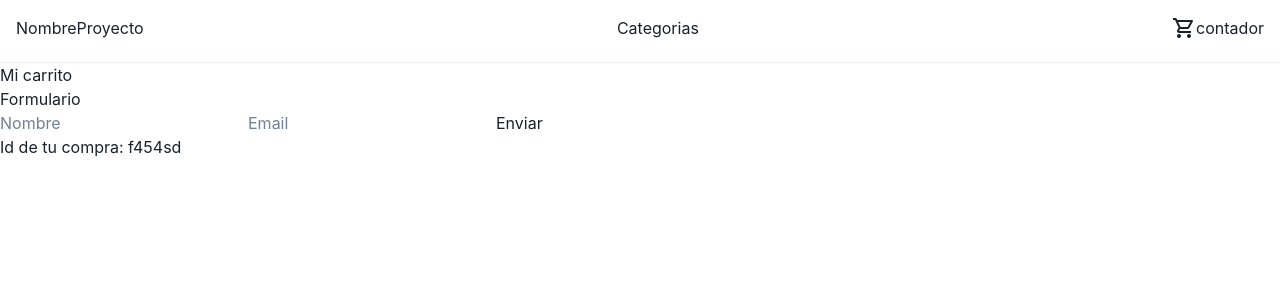
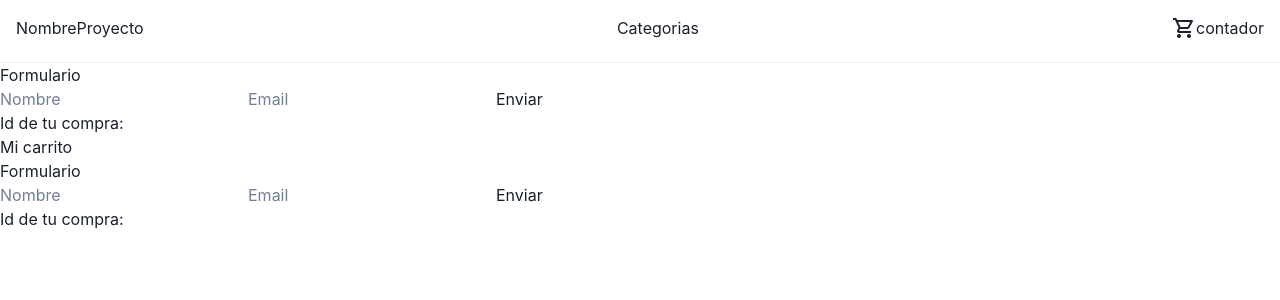
Before and after one commit to ppinilla/Practicas-ReactJS, a React (Vite) app: page /cart in a window 1280 px wide. Shown: the top 300 px of the page. Built offline with nearby package versions, Linux system fonts and the light colour scheme.

Commit message:
Clase 14

```diff
--- a/src/App.jsx
+++ b/src/App.jsx
@@ -1,4 +1,4 @@
-import { BrowserRouter, Routes, Route } from "react-router-dom"
+import { BrowserRouter, Routes, Route/* , Form */ } from "react-router-dom"
 /* import { useState, useEffect } from "react"
 import ComponenteA from './components/ComponenteA' */
 import ItemListContainer from "./components/ItemListContainer"
@@ -10,8 +10,8 @@ import NavBar from "./components/NavBar"
 /* import Home from "./components/Home"
 import About from "./components/About" */
 import Cart from "./components/Cart"
-/* import ProductDetail from "./components/ProductDetail"
-import Form from "./components/Form" */
+/* import ProductDetail from "./components/ProductDetail" */
+import Form from "./components/Form"
 import ShoppingCartContext from "./context/ShoppingCartContext"
 /* import ComponenteVisible from "./components/ComponenteVisible"
 import ComponenteNoVisible from "./components/ComponenteNoVisible"
@@ -163,11 +163,14 @@ const App = () => {
 
         <ShoppingCartContext>
           <NavBar />
+          <Form />
+
           <Routes>
             <Route exact path='/cart' element={<Cart />} />
             <Route exact path='/' element={<ItemListContainer />} />
             <Route exact path='/item/:id' element={<ItemDetailContainer />} />
             <Route path='/category/:id' element={<ItemListContainer />} />
+
 
           </Routes>
         </ShoppingCartContext>
@@ -189,7 +192,7 @@ const App = () => {
 
       {/* <input type="text" onKeyDown={sinVocales} placeholder="Sin vocales"/> */}
 
-      {/* <Form /> */}
+
     </>
   )
 }
--- a/src/components/Form.jsx
+++ b/src/components/Form.jsx
@@ -1,20 +1,48 @@
 import React from 'react'
-import { useState } from 'react'
+import { useState, useContext } from 'react'
+import { collection, addDoc, getFirestore } from 'firebase/firestore'
+import { CartContext } from '../context/ShoppingCartContext'
+
+//IMPORTAR EL CONTEXT
+
+//CART
 
 const Form = () => {
 
+    const cart = [
+        { id: 1, nombre: "Producto A", precio: 1000 },
+        { id: 2, nombre: "Producto B", precio: 2000 }
+    ]
+
+    /* const { cart, setCart } = useContext(CartContext) */
     const [nombre, setNombre] = useState('')
     const [email, setEmail] = useState('')
-    const [idPurchase, setIdPurchase] = useState('f454sd')
+    /* const [idPurchase, setIdPurchase] = useState('f454sd') */
+    const [orderId, setOrderId] = useState(null)
+
+    const db = getFirestore()
 
 
     const handleSubmit = (e) => {
         e.preventDefault()
         nombre === '' ? alert('Campo nombre vacio') : alert(`Bienvenido ${nombre}`)
         email === '' ? alert('Campo email vacio') : alert(`Registrado con el email: ${email}`)
-        console.log('Informacion enviada');
+
+        addDoc(ordersCollection, order).then(({ id }) => setOrderId(id))
+        //console.log('Informacion enviada');
     }
 
+    const order = {
+        buyer: {
+            nombre, email
+        },
+        items: cart.map(({ id, nombre, precio }) => ({
+            id, nombre, precio
+        }))
+
+    }
+    console.log(order);
+    const ordersCollection = collection(db, "order")
     return (
         <>
             <h1>Formulario</h1>
@@ -24,7 +52,7 @@ const Form = () => {
                 <button type='submit'>Enviar</button>
             </form>
 
-            <h3>Id de tu compra: {idPurchase}</h3>
+            <h3>Id de tu compra: {orderId}</h3>
 
         </>
     )
```
